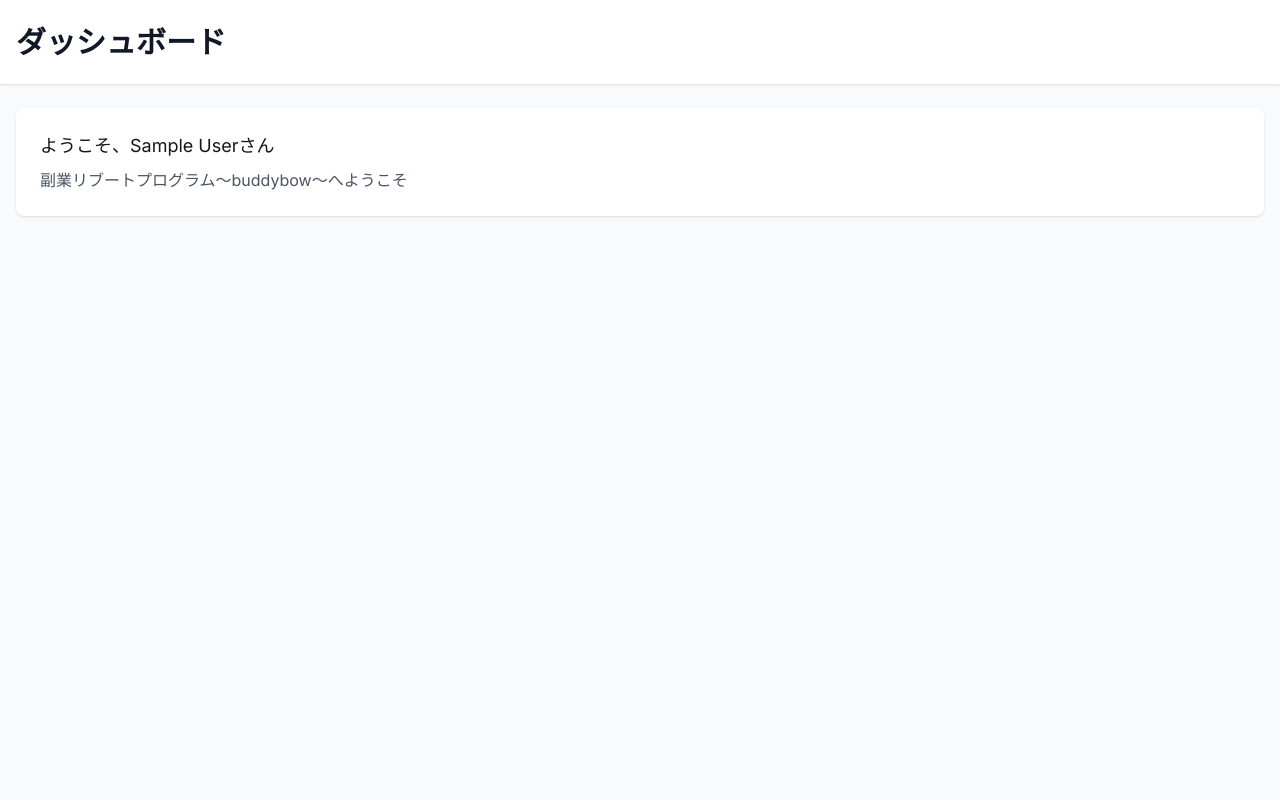
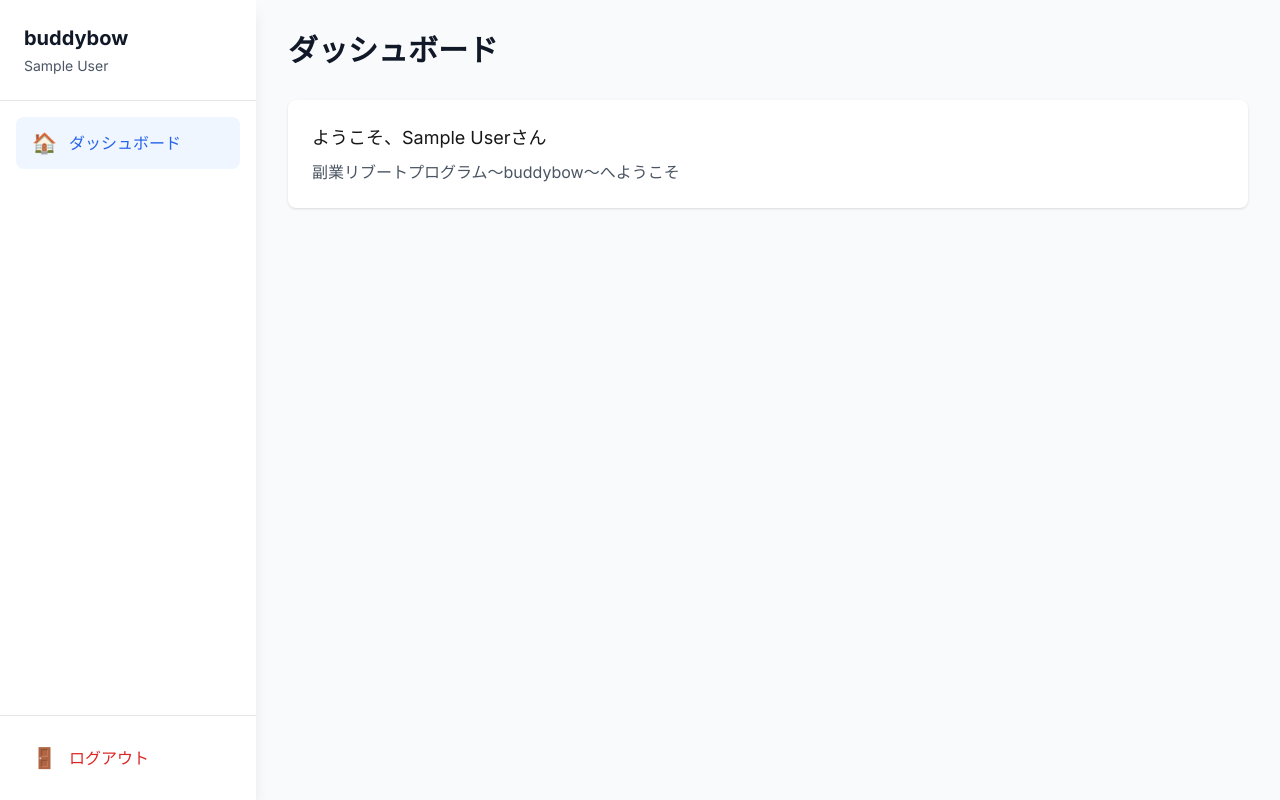
Before and after one commit to takasakimo/buddybow, a Next.js app: page /dashboard in a window 1280 px wide. Built offline with nearby package versions, Linux system fonts and the light colour scheme; no server answers; sample sign-in values are in the browser's storage.

Commit message:
サイドバー追加

```diff
--- a/app/admin/trainings/page.tsx
+++ b/app/admin/trainings/page.tsx
@@ -3,6 +3,7 @@ import { redirect } from 'next/navigation';
 import { authOptions } from '@/lib/auth';
 import { prisma } from '@/lib/prisma';
 import Link from 'next/link';
+import DashboardLayout from '@/components/layout/DashboardLayout';
 
 export default async function AdminTrainingsPage() {
   const session = await getServerSession(authOptions);
@@ -21,10 +22,9 @@ export default async function AdminTrainingsPage() {
   });
 
   return (
-    <div className="min-h-screen bg-gray-50">
-      <header className="bg-white shadow">
-        <div className="max-w-7xl mx-auto px-4 py-6">
-          <div className="flex justify-between items-center">
+    <DashboardLayout>
+      <div className="max-w-7xl mx-auto">
+        <header className="mb-8 flex justify-between items-center">
           <h1 className="text-3xl font-bold text-gray-900">
             研修管理
           </h1>
@@ -34,10 +34,7 @@ export default async function AdminTrainingsPage() {
           >
             新規作成
           </Link>
-          </div>
-        </div>
         </header>
-      <main className="max-w-7xl mx-auto px-4 py-6">
         {trainings.length === 0 ? (
           <div className="bg-white rounded-lg shadow p-6">
             <p className="text-gray-600">
@@ -82,7 +79,7 @@ export default async function AdminTrainingsPage() {
             ))}
           </div>
         )}
-      </main>
       </div>
+    </DashboardLayout>
   );
 }
--- a/app/dashboard/page.tsx
+++ b/app/dashboard/page.tsx
@@ -1,6 +1,7 @@
 import { getServerSession } from 'next-auth';
 import { redirect } from 'next/navigation';
 import { authOptions } from '@/lib/auth';
+import DashboardLayout from '@/components/layout/DashboardLayout';
 
 export default async function DashboardPage() {
   const session = await getServerSession(authOptions);
@@ -10,15 +11,13 @@ export default async function DashboardPage() {
   }
 
   return (
-    <div className="min-h-screen bg-gray-50">
-      <header className="bg-white shadow">
-        <div className="max-w-7xl mx-auto px-4 py-6">
+    <DashboardLayout>
+      <div className="max-w-7xl mx-auto">
+        <header className="mb-8">
           <h1 className="text-3xl font-bold text-gray-900">
             ダッシュボード
           </h1>
-        </div>
-      </header>
-      <main className="max-w-7xl mx-auto px-4 py-6">
+        </header>
         <div className="bg-white rounded-lg shadow p-6">
           <p className="text-lg">
             ようこそ、{session.user.name}さん
@@ -27,7 +26,7 @@ export default async function DashboardPage() {
             副業リブートプログラム〜buddybow〜へようこそ
           </p>
         </div>
-      </main>
-    </div>
+      </div>
+    </DashboardLayout>
   );
 }
--- /dev/null
+++ b/components/layout/DashboardLayout.tsx
@@ -0,0 +1,18 @@
+'use client';
+
+import Sidebar from './Sidebar';
+
+export default function DashboardLayout({
+  children,
+}: {
+  children: React.ReactNode;
+}) {
+  return (
+    <div className="flex min-h-screen bg-gray-50">
+      <Sidebar />
+      <main className="flex-1 lg:ml-64 p-4 lg:p-8">
+        {children}
+      </main>
+    </div>
+  );
+}
--- /dev/null
+++ b/components/layout/Sidebar.tsx
@@ -0,0 +1,100 @@
+'use client';
+
+import { useState } from 'react';
+import Link from 'next/link';
+import { usePathname } from 'next/navigation';
+import { useSession, signOut } from 'next-auth/react';
+
+const menuItems = [
+  {
+    label: 'ダッシュボード',
+    href: '/dashboard',
+    icon: '🏠',
+    allowedRoles: ['admin', 'user'],
+  },
+  {
+    label: '研修管理',
+    href: '/admin/trainings',
+    icon: '📚',
+    allowedRoles: ['admin'],
+  },
+];
+
+export default function Sidebar() {
+  const [isOpen, setIsOpen] = useState(false);
+  const pathname = usePathname();
+  const { data: session } = useSession();
+
+  const filteredMenuItems = menuItems.filter((item) =>
+    item.allowedRoles.includes(session?.user?.role || 'user')
+  );
+
+  return (
+    <>
+      {/* ハンバーガーメニューボタン (スマホのみ) */}
+      <button
+        onClick={() => setIsOpen(!isOpen)}
+        className="lg:hidden fixed top-4 left-4 z-50 p-2 bg-white rounded-lg shadow-lg"
+      >
+        <div className="w-6 h-5 flex flex-col justify-between">
+          <span className={`block h-0.5 w-full bg-gray-600 transition-transform ${isOpen ? 'rotate-45 translate-y-2' : ''}`}></span>
+          <span className={`block h-0.5 w-full bg-gray-600 transition-opacity ${isOpen ? 'opacity-0' : ''}`}></span>
+          <span className={`block h-0.5 w-full bg-gray-600 transition-transform ${isOpen ? '-rotate-45 -translate-y-2' : ''}`}></span>
+        </div>
+      </button>
+
+      {/* オーバーレイ (スマホのみ) */}
+      {isOpen && (
+        <div
+          onClick={() => setIsOpen(false)}
+          className="lg:hidden fixed inset-0 bg-black bg-opacity-50 z-30"
+        />
+      )}
+
+      {/* サイドバー */}
+      <aside
+        className={`fixed top-0 left-0 h-full w-64 bg-white shadow-lg z-40 transform transition-transform duration-300 ${
+          isOpen ? 'translate-x-0' : '-translate-x-full'
+        } lg:translate-x-0`}
+      >
+        <div className="flex flex-col h-full">
+          {/* ヘッダー */}
+          <div className="p-6 border-b border-gray-200">
+            <h1 className="text-xl font-bold text-gray-900">buddybow</h1>
+            <p className="text-sm text-gray-600 mt-1">{session?.user?.name}</p>
+          </div>
+
+          {/* メニュー */}
+          <nav className="flex-1 p-4 space-y-2">
+            {filteredMenuItems.map((item) => (
+              <Link
+                key={item.href}
+                href={item.href}
+                onClick={() => setIsOpen(false)}
+                className={`flex items-center gap-3 px-4 py-3 rounded-lg transition-colors ${
+                  pathname === item.href
+                    ? 'bg-blue-50 text-blue-600'
+                    : 'text-gray-700 hover:bg-gray-50'
+                }`}
+              >
+                <span className="text-xl">{item.icon}</span>
+                <span className="font-medium">{item.label}</span>
+              </Link>
+            ))}
+          </nav>
+
+          {/* ログアウト */}
+          <div className="p-4 border-t border-gray-200">
+            <button
+              onClick={() => signOut({ callbackUrl: '/login' })}
+              className="w-full flex items-center gap-3 px-4 py-3 text-red-600 hover:bg-red-50 rounded-lg transition-colors"
+            >
+              <span className="text-xl">🚪</span>
+              <span className="font-medium">ログアウト</span>
+            </button>
+          </div>
+        </div>
+      </aside>
+    </>
+  );
+}
```
Lines whose indentation alone changed are shown as unchanged.
